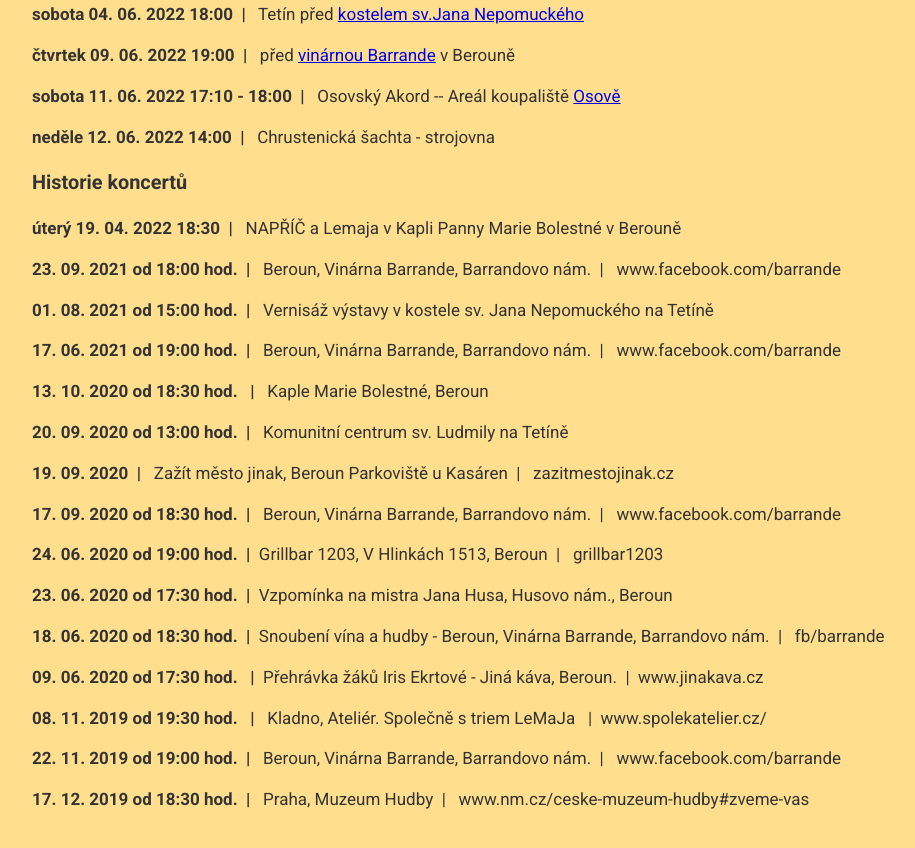
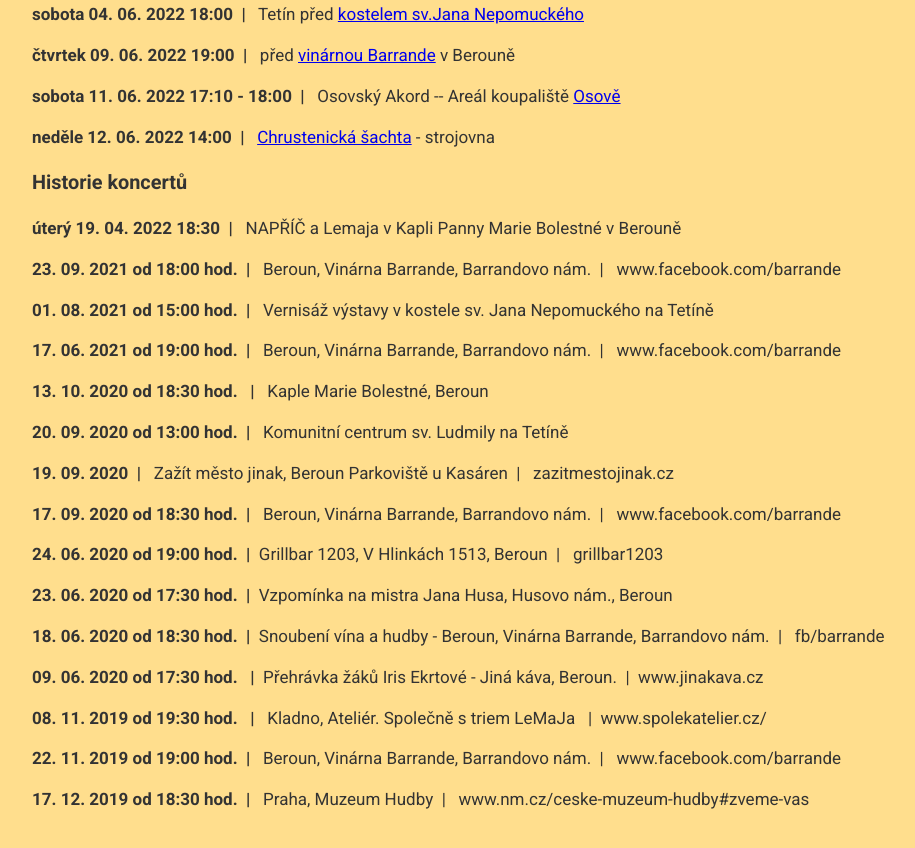
Before and after one commit to bobek/kvartetonapric.cz, a plain HTML site: page index.html in a window 1280 px wide. Shown: the part 919-1767 px from the top of the page, without its empty margins (178-1093 px from the left). Drawn offline with Linux system fonts and the light colour scheme; a web font is replaced by a local one.

Commit message:
odkaz na sachtu

```diff
--- a/index.html
+++ b/index.html
@@ -74,7 +74,8 @@
           <p> <span style="font-weight: bold;">sobota 11. 06. 2022 17:10 - 18:00&nbsp;&nbsp;|&nbsp;&nbsp;</span> Osovský
             Akord -- Areál koupaliště <a href="https://kososov.cz/">Osově</a></p>
           <p> <span style="font-weight: bold;">neděle 12. 06. 2022 14:00&nbsp;&nbsp;|&nbsp;&nbsp;</span>
-            Chrustenická šachta - strojovna</p>
+            <a href="https://www.chrustenickasachta.cz/">Chrustenická šachta</a> - strojovna
+          </p>
 
           <h3 class="heading-h3">Historie koncertů</h3>
           <p> <span style="font-weight: bold;">úterý 19. 04. 2022 18:30&nbsp;&nbsp;|&nbsp;&nbsp;</span> NAPŘÍČ a Lemaja
```
